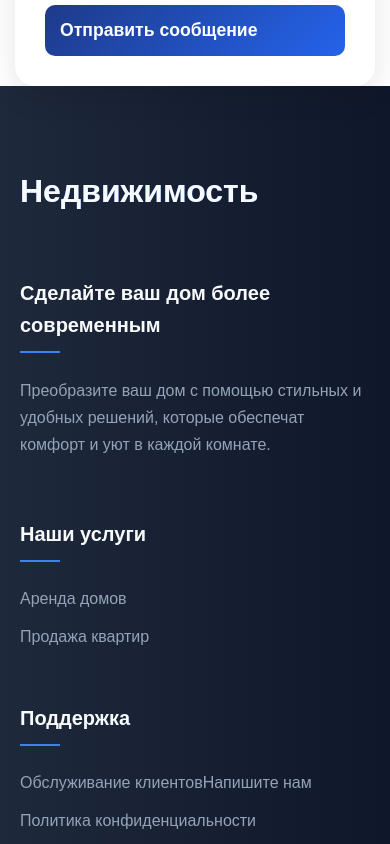
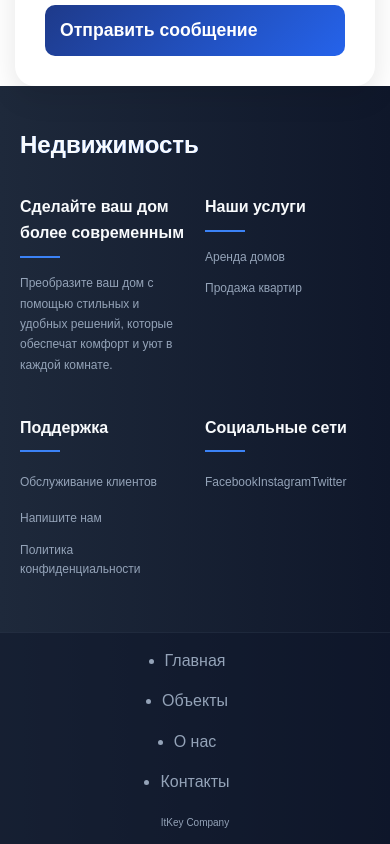
Before and after one commit to avazjanovsardorbek01/Imorat-Estate, a React (Vite) app: page /contact in a window 390 px wide. Shown: the part 1960-2804 px from the top of the page. Built offline with nearby package versions, Linux system fonts and the light colour scheme.

Commit message:
Update-Res

```diff
--- a/src/components/footer/footer.css
+++ b/src/components/footer/footer.css
@@ -182,3 +182,93 @@
     transform: translateY(0);
   }
 }
+
+/* Медиа-запросы для адаптации на разные экраны */
+
+/* Планшеты (768px и меньше) */
+@media (max-width: 768px) {
+  .footer {
+    padding: 60px 0 0;
+  }
+
+  .footer-logo {
+    font-size: 28px;
+    margin-bottom: 40px;
+  }
+
+  .footer-content {
+    grid-template-columns: repeat(auto-fit, minmax(200px, 1fr));
+    gap: 30px;
+    margin-bottom: 40px;
+  }
+
+  .footer-section h3 {
+    font-size: 18px;
+    margin-bottom: 20px;
+  }
+
+  .footer-section p {
+    font-size: 14px;
+  }
+
+  .footer-section ul li {
+    font-size: 14px;
+  }
+
+  .footer-bottom {
+    padding: 20px 0;
+  }
+
+  .footer-links {
+    gap: 20px;
+  }
+
+  .footer-bottom p {
+    font-size: 12px;
+  }
+}
+
+/* Мобильные устройства (480px и меньше) */
+@media (max-width: 480px) {
+  .footer {
+    padding: 40px 0 0;
+  }
+
+  .footer-logo {
+    font-size: 24px;
+    margin-bottom: 30px;
+  }
+
+  .footer-content {
+    grid-template-columns: repeat(auto-fit, minmax(150px, 1fr));
+    gap: 20px;
+    margin-bottom: 30px;
+  }
+
+  .footer-section h3 {
+    font-size: 16px;
+    margin-bottom: 16px;
+  }
+
+  .footer-section p {
+    font-size: 12px;
+  }
+
+  .footer-section ul li {
+    font-size: 12px;
+  }
+
+  .footer-bottom {
+    padding: 15px 0;
+  }
+
+  .footer-links {
+    gap: 15px;
+    flex-direction: column;
+    align-items: center;
+  }
+
+  .footer-bottom p {
+    font-size: 10px;
+  }
+}
--- a/src/components/products/apartmentlist.css
+++ b/src/components/products/apartmentlist.css
@@ -20,7 +20,7 @@
   height: auto;
   width: 400px;
   display: flex;
-  margin-left: 270px;
+  margin-left: 340px;
 }
 
 /* Адаптация для экранов меньших размеров */
@@ -335,96 +335,118 @@
 
 /* Адаптивные медиазапросы по брейкпоинтам */
 
-/* Small (sm: ≥576px) */
-@media (min-width: 300px) and (max-width: 575px) {
-  /* Уточняем базовую сетку и отступы */
-  .apartment-list {
-    padding: 20px 30px;
+/* Планшеты (768px и меньше) */
+@media (max-width: 768px) {
+  .form-search {
+    flex-direction: column;
+    align-items: stretch;
+    gap: 10px;
+    padding: 15px;
   }
+
+  .input-field,
+  .first-select {
+    width: 100%;
+    padding: 10px 20px;
+  }
+
+  .search-btn {
+    width: 100%;
+    padding: 10px 20px;
+  }
+
   .apartment-grid {
-    grid-template-columns: repeat(auto-fit, minmax(300px, 1fr));
-    gap: 25px;
+    grid-template-columns: repeat(auto-fit, minmax(250px, 1fr));
+    gap: 20px;
   }
-  .form-search {
-    padding: 20px;
+
+  .apartment-image {
+    height: 180px;
   }
-  .pagination-button {
-    padding: 10px 3px !important;
-    margin: -15px;
+
+  .apartment-info {
+    padding: 15px;
   }
-}
-@media (min-width: 576px) {
-  /* Уточняем базовую сетку и отступы */
-  .apartment-list {
-    padding: 20px 30px;
+
+  .apartment-price {
+    font-size: 28px;
   }
-  .apartment-grid {
-    grid-template-columns: repeat(auto-fit, minmax(300px, 1fr));
-    gap: 25px;
+
+  .apartment-details {
+    font-size: 0.9rem;
   }
-  .form-search {
-    padding: 20px;
+
+  .btn-more {
+    margin-right: 0;
+    width: 100%;
+    text-align: center;
+  }
+
+  .pagination {
+    gap: 20px;
+    padding: 15px 0;
+  }
+
+  .pagination button {
+    padding: 8px 20px;
   }
 }
 
-/* Medium (md: ≥768px) */
-@media (min-width: 768px) {
+/* Мобильные устройства (480px и меньше) */
+@media (max-width: 480px) {
   .apartment-list {
-    padding: 25px 35px;
+    padding: 10px;
   }
+
   .form-search {
-    padding: 25px;
-    margin-top: 100px;
+    margin: 20px 0;
+    padding: 10px;
   }
+
   .input-field,
-  .first-select,
+  .first-select {
+    padding: 8px 16px;
+    font-size: 0.9rem;
+  }
+
   .search-btn {
-    width: auto;
+    padding: 8px 16px;
+    font-size: 0.9rem;
   }
+
   .apartment-grid {
-    gap: 25px;
+    grid-template-columns: repeat(auto-fit, minmax(200px, 1fr));
+    gap: 15px;
+  }
+
+  .apartment-image {
+    height: 150px;
+  }
+
+  .apartment-info {
+    padding: 10px;
+  }
+
+  .apartment-price {
+    font-size: 24px;
+  }
+
+  .apartment-details {
+    font-size: 0.85rem;
+  }
+
+  .btn-more {
+    padding: 6px 12px;
+    font-size: 0.85rem;
+  }
+
+  .pagination {
+    gap: 10px;
+    padding: 10px 0;
+  }
+
+  .pagination button {
+    padding: 6px 15px;
+    font-size: 0.9rem;
   }
 }
-
-/* Large (lg: ≥992px) */
-@media (min-width: 992px) {
-  .apartment-list {
-    padding: 30px 40px;
-  }
-  .apartment-grid {
-    max-width: 1200px;
-    margin: 0 auto;
-    gap: 30px;
-  }
-  .pagination {
-    gap: 100px;
-  }
-}
-
-/* Extra Large (xl: ≥1200px) */
-@media (min-width: 1200px) {
-  .apartment-list {
-    padding: 40px 60px;
-  }
-  .apartment-grid {
-    max-width: 1300px;
-    gap: 35px;
-  }
-  .pagination button {
-    padding: 10px 50px;
-  }
-}
-
-/* Extra Extra Large (xxl: >1400px) */
-@media (min-width: 1400px) {
-  .apartment-list {
-    padding: 50px 80px;
-  }
-  .apartment-grid {
-    max-width: 1500px;
-    gap: 40px;
-  }
-  .pagination {
-    gap: 150px;
-  }
-}
--- a/src/components/products/apartmentlist.jsx
+++ b/src/components/products/apartmentlist.jsx
@@ -100,8 +100,6 @@ export default function Apartments() {
 
   return (
     <div className="apartment-list">
-      <h1>Список квартир</h1>
-
       {/* Filter Form */}
       <form onSubmit={handleSubmit} className="form-search">
         <select
--- a/src/pages/home/home.css
+++ b/src/pages/home/home.css
@@ -40,13 +40,13 @@ img {
 
 /* Hero Section */
 .hero {
-  min-height: 80vh;
-  margin-bottom: -250px;
+  min-height: 50vh;
+  margin-bottom: -200px;
 }
 
 @media (max-width: 768px) {
   .hero {
-    min-height: 50vh;
+    min-height: 35vh;
     margin-bottom: -200px;
   }
 }
@@ -713,7 +713,7 @@ button:hover {
   }
 
   .hero {
-    min-height: 60vh;
+    min-height: 45vh;
   }
 
   .advantages {
```
